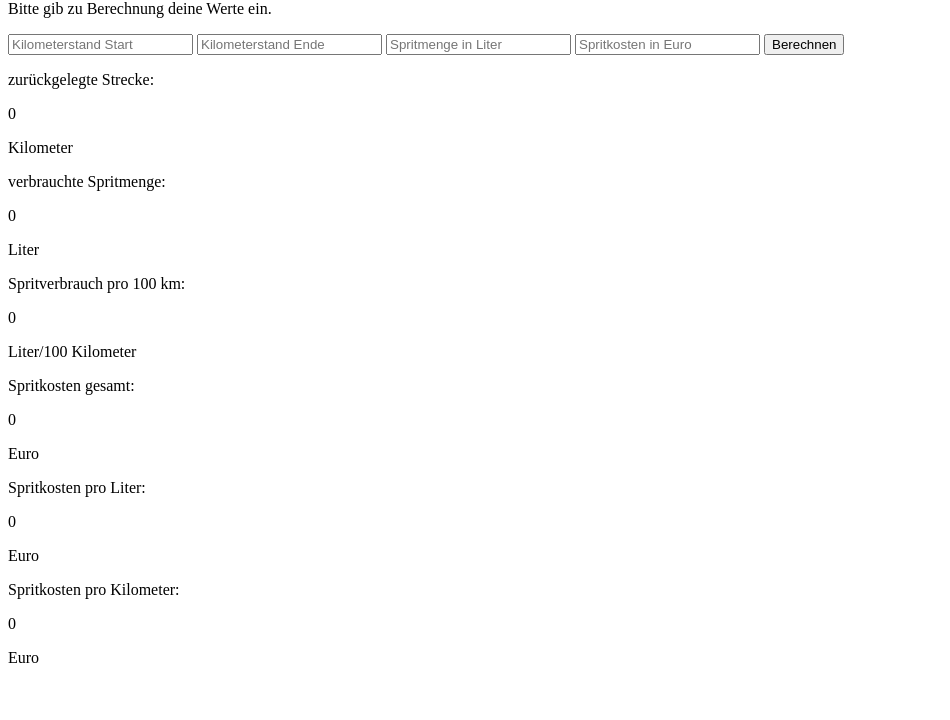
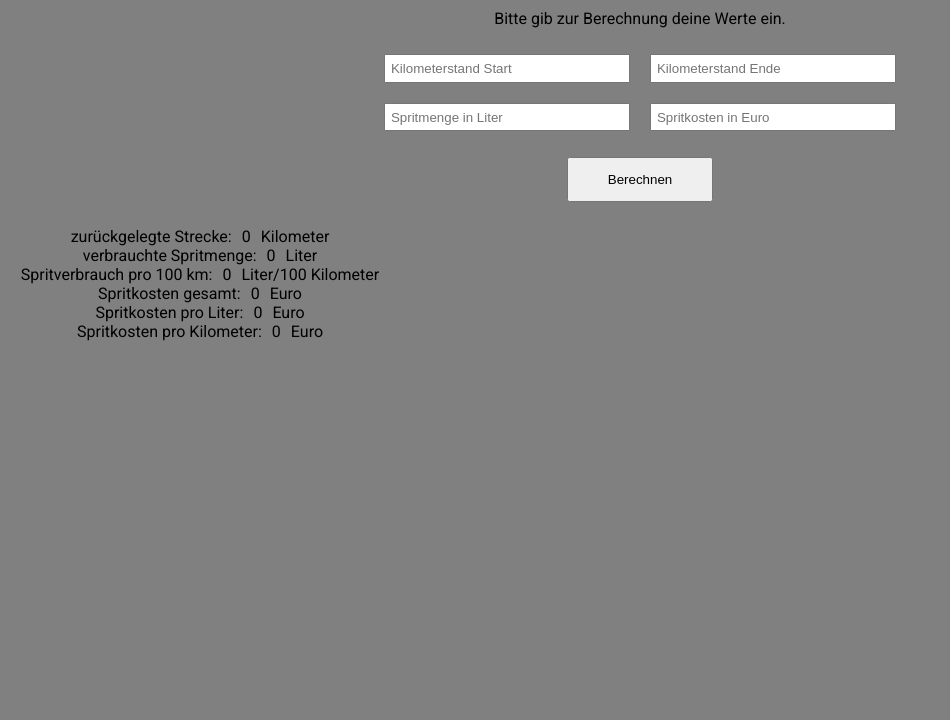
Before and after one commit to StephanPagel/fuelmonitor, a plain HTML site: page index.html in a window 1280 px wide. Shown: the part 80-800 px from the top of the page, without its empty margins (0-950 px from the left). Drawn offline with Linux system fonts and the light colour scheme.

Commit message:
styling added

```diff
--- a/index.html
+++ b/index.html
@@ -5,29 +5,46 @@
     <meta charset="UTF-8">
     <meta http-equiv="X-UA-Compatible" content="IE=edge">
     <meta name="viewport" content="width=device-width, initial-scale=1.0">
-    <title>Spritmonitor</title>
+    <title>🏎️ Spritmonitor 🚓</title>
+    <link rel="stylesheet" href="./style.css">
 </head>
 
 <body>
-    <h1>Spritmonitor</h1>
-    <p id="output-info">Bitte gib zu Berechnung deine Werte ein.</p>
+    <h1>🏎️ Spritmonitor 🚓</h1>
+    <p id="output-info">Bitte gib zur Berechnung deine Werte ein.</p>
+    <div class="input">
         <input type="number" id="input-mileage-start" placeholder="Kilometerstand Start">
         <input type="number" id="input-mileage-end" placeholder="Kilometerstand Ende">
         <input type="number" id="input-fuel-quantity" placeholder="Spritmenge in Liter">
         <input type="number" id="input-fuel-costs" placeholder="Spritkosten in Euro">
+    </div>
     <button id="calc-button">Berechnen</button>
+    <div class='output'>
+        <div>
             <p>zurückgelegte Strecke:</p>
             <p id="output-distance">0</p><span> Kilometer</span>
+        </div>
+        <div>
             <p>verbrauchte Spritmenge:</p>
             <p id="output-fuel-quantity">0</p><span> Liter</span>
+        </div>
+        <div>
             <p>Spritverbrauch pro 100 km:</p>
             <p id="output-avg-consumption">0</p><span> Liter/100 Kilometer</span>
+        </div>
+        <div>
             <p>Spritkosten gesamt:</p>
             <p id="output-fuel-costs">0</p><span> Euro</span>
+        </div>
+        <div>
             <p>Spritkosten pro Liter:</p>
             <p id="output-costs-per-liter">0</p><span> Euro</span>
+        </div>
+        <div>
             <p>Spritkosten pro Kilometer:</p>
             <p id="output-costs-per-km">0</p><span> Euro</span>
+        </div>
+    </div>
 
 
     <script src="./script.js"></script>
--- /dev/null
+++ b/style.css
@@ -0,0 +1,42 @@
+@import url("https://fonts.googleapis.com/css2?family=Roboto:wght@100;400;700&display=swap");
+
+* {
+  padding: 0;
+  margin: 0;
+  box-sizing: border-box;
+}
+
+body {
+  font-family: "Roboto", sans-serif;
+  background-color: grey;
+  text-align: center;
+}
+
+h1,
+#output-info {
+  margin: 2% 0;
+}
+
+.input {
+  display: grid;
+  grid-template-columns: 1fr 1fr;
+  width: 40%;
+  gap: 20px;
+  margin: 0 auto;
+}
+
+.input input {
+  padding: 2%;
+}
+
+button {
+  padding: 1% 3%;
+  margin: 2% 0;
+}
+
+.output div {
+  width: 400px;
+  display: flex;
+  justify-content: center;
+  gap: 10px;
+}
```
Lines whose indentation alone changed are shown as unchanged.
